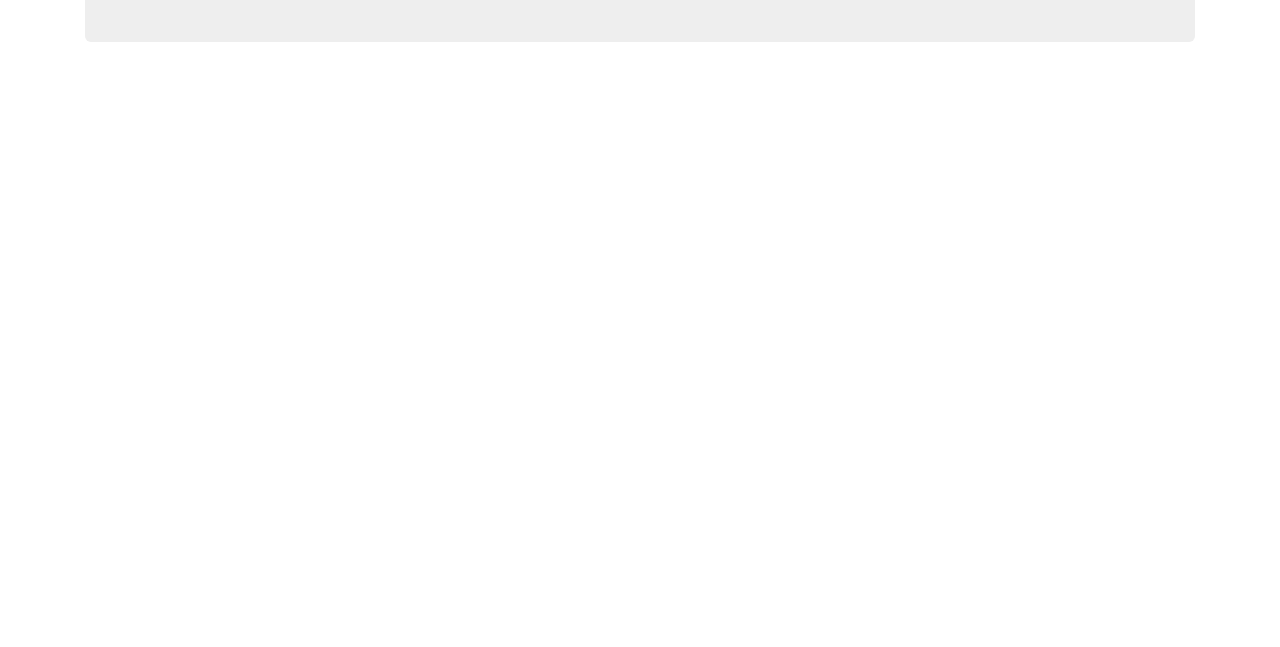
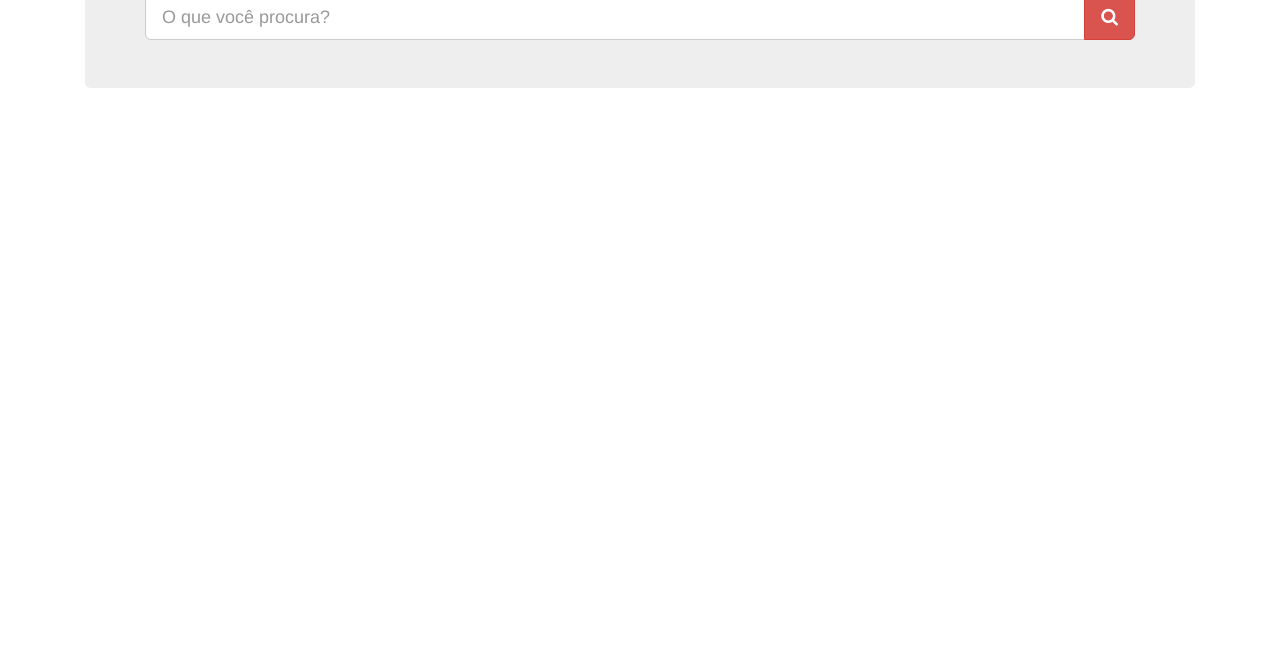
Before and after one commit to Harihacker/netcoders-redtubeapi, a website: page index.html in a window 1280 px wide. Shown: the part 153-800 px from the top of the page. Drawn offline with nearby package versions, Linux system fonts and the light colour scheme.

Commit message:
add searchbar

```diff
--- a/index.html
+++ b/index.html
@@ -15,6 +15,14 @@
         <h1>
           <i class="fa fa-play-circle"></i> Redtube | NetCoders
         </h1>
+        <form action="" class="form">
+          <div class="input-group">
+            <input type="text" class="form-control input-lg" placeholder="O que você procura?">
+            <span class="input-group-btn">
+              <button class="btn btn-lg btn-danger"><i class="fa fa-search"></i></button>
+            </span>
+          </div>
+        </form>
       </div>
     </div>
   </div>
```
